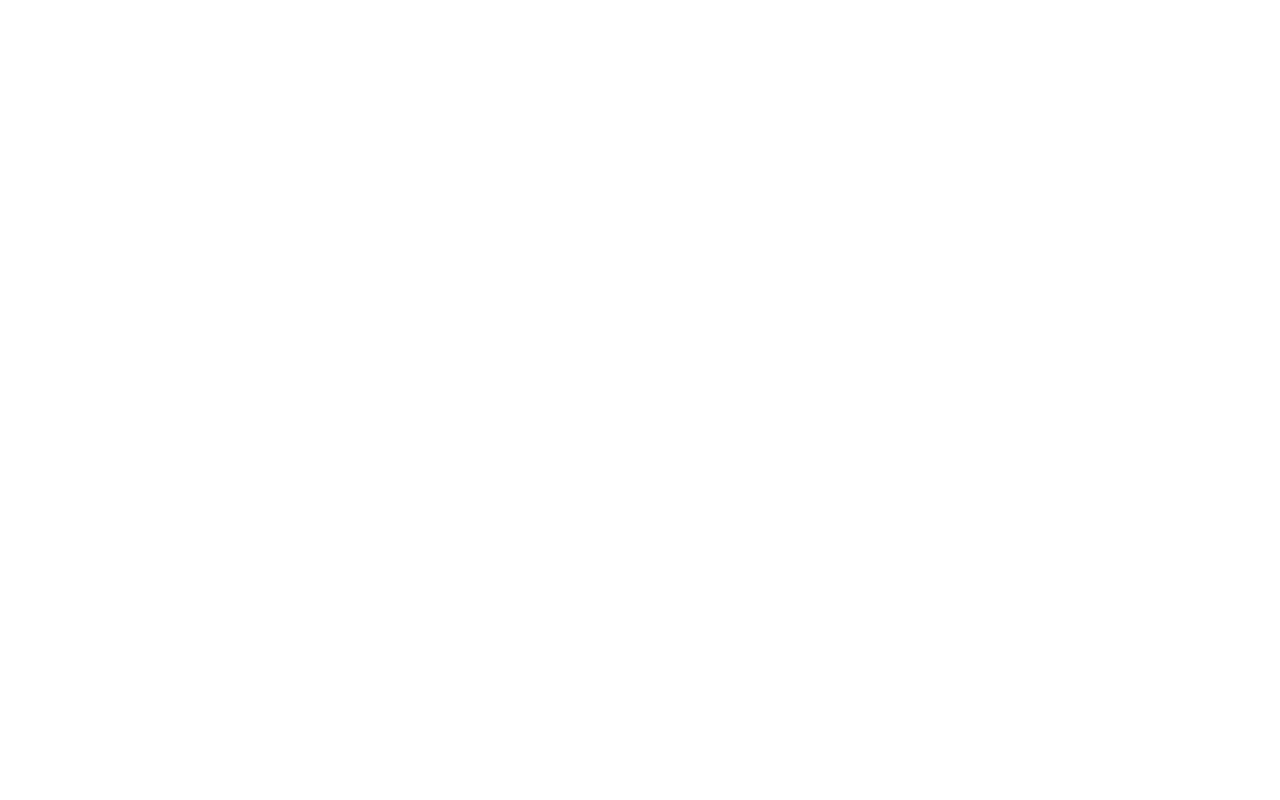
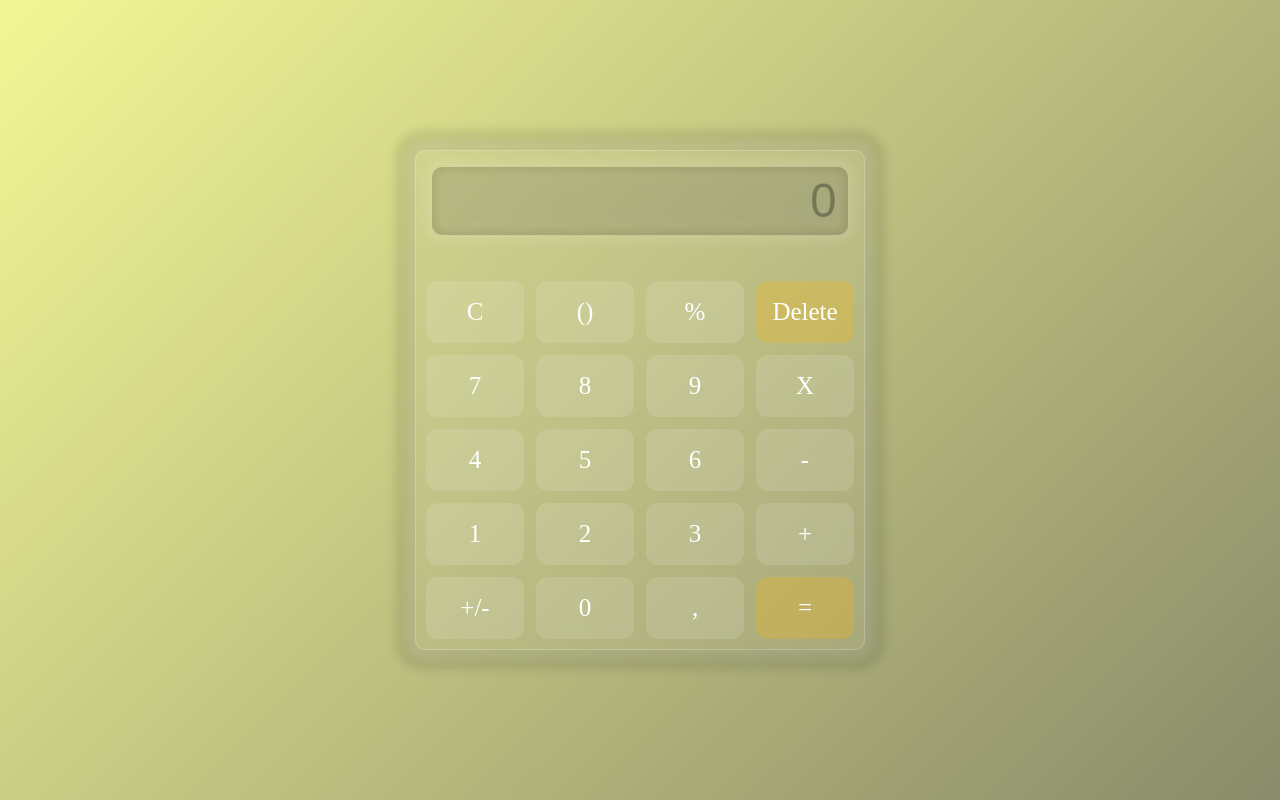
Before and after one commit to NeverLightBeNight/calculate, a plain HTML site: page index.html in a window 1280 px wide. Drawn offline with Linux system fonts and the light colour scheme.

Commit message:
Created calculator html and css style

```diff
--- a/index.html
+++ b/index.html
@@ -7,7 +7,43 @@
     <title>Calculate</title>
   </head>
   <body>
-
+    <div class="calculate">
+      <div class="display">
+        <input type="text" placeholder="0" />
+      </div>
+      <div class="operator">
+        <div class="column">
+          <span class="item">C</span>
+          <span class="item">()</span>
+          <span class="item">%</span>
+          <span class="item">Delete</span>
+        </div>
+        <div class="row">
+          <span class="item">7</span>
+          <span class="item">8</span>
+          <span class="item">9</span>
+          <span class="item">X</span>
+        </div>
+        <div class="row">
+          <span class="item">4</span>
+          <span class="item">5</span>
+          <span class="item">6</span>
+          <span class="item">-</span>
+        </div>
+        <div class="row">
+          <span class="item">1</span>
+          <span class="item">2</span>
+          <span class="item">3</span>
+          <span class="item">+</span>
+        </div>
+        <div class="row">
+          <span class="item">+/-</span>
+          <span class="item">0</span>
+          <span class="item">,</span>
+          <span class="item">=</span>
+        </div>
+      </div>
+    </div>
     <script src="calculate.js"></script>
   </body>
 </html>
--- a/style.css
+++ b/style.css
@@ -7,6 +7,12 @@
 body {
   max-width: 100vw;
   min-height: 100vh;
+
+  display: flex;
+  justify-content: center;
+  align-items: center;
+  background: #8a8b6a;
+  background: linear-gradient(315deg, #8a8b6a, #f2f795);
 }
 
 ul,
@@ -17,3 +23,94 @@ ol {
 input {
   outline: none;
 }
+
+.calculate {
+  max-width: 450px;
+  width: 100%;
+  max-height: 500px;
+  height: 500px;
+  box-shadow:
+    0 0 10px 20px rgba(0, 0, 0, 0.1),
+    0 0 10px 10px rgba(255, 255, 255, 0.15);
+  border-radius: 10px;
+  backdrop-filter: blur(10px);
+  background: rgba(0, 0, 0, 0.25);
+  border: 1px solid rgba(255, 255, 255, 0.2);
+  background: rgba(177, 172, 172, 0.12);
+}
+
+.display {
+  width: 100%;
+  height: 20%;
+  display: flex;
+  justify-content: center;
+  align-items: center;
+  margin-bottom: 20px;
+  padding: 1rem;
+}
+
+.display input {
+  text-align: right;
+  width: 100%;
+  height: 100%;
+  font-size: 2.95rem;
+  color: rgba(255, 255, 255, 0.7);
+  padding-right: 10px;
+  background: rgba(0, 0, 0, 0.1);
+  backdrop-filter: blur(10px);
+  box-shadow:
+    inset 0 0 10px 3px rgba(0, 0, 0, 0.1),
+    0 0 10px 8px rgba(255, 255, 255, 0.1);
+  border-radius: 10px;
+  border: none;
+  letter-spacing: 1.5px;
+}
+
+.display input::placeholder {
+  color: rgba(0, 0, 0, 0.3);
+}
+
+.operator {
+  width: 100%;
+  height: calc(100% - 20% - 20px);
+  display: grid;
+  grid-template-rows: repeat(5, 1fr);
+  gap: 12px;
+  padding: 10px;
+}
+
+.column,
+.row {
+  display: grid;
+  grid-template-columns: repeat(4, 1fr);
+  gap: 12px;
+}
+
+.item {
+  display: flex;
+  align-items: center;
+  justify-content: center;
+  min-height: 60px;
+  border-radius: 12px;
+  background: rgba(255, 255, 255, 0.12);
+  color: #fff;
+  cursor: pointer;
+  transition:
+    transform 0.8s linear,
+    box-shadow 0.10s linear;
+  font-size: 25px;
+}
+
+.item:hover {
+  transform: translateY(-5px);
+  box-shadow:
+    0 10px 5px rgba(0, 0, 0, 0.1),
+    0 5px 5px rgba(255, 255, 255, 0.3),
+    inset 0 0px 5px rgba(255, 255, 255, 0.3);
+  opacity: .75;
+}
+
+.column .item:last-child,
+.row:last-child .item:last-child {
+  background: rgba(255, 180, 0, 0.25);
+}
```
